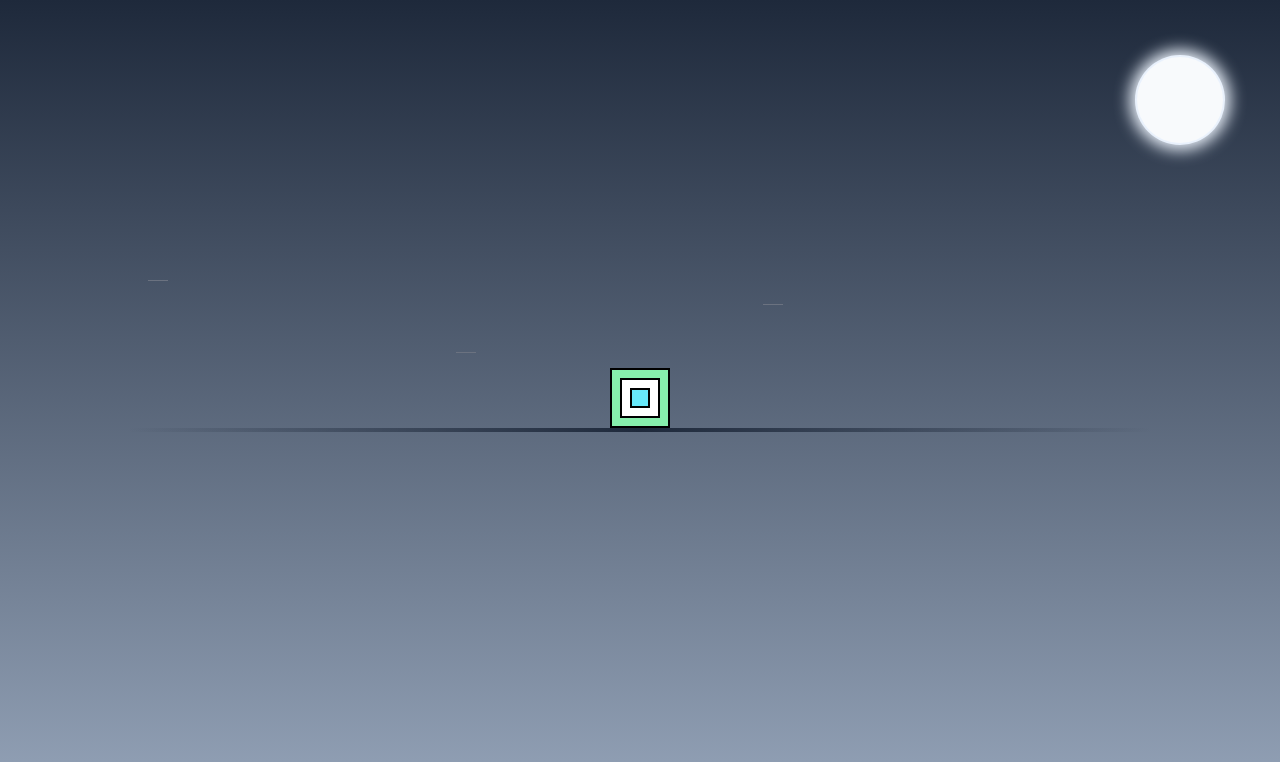
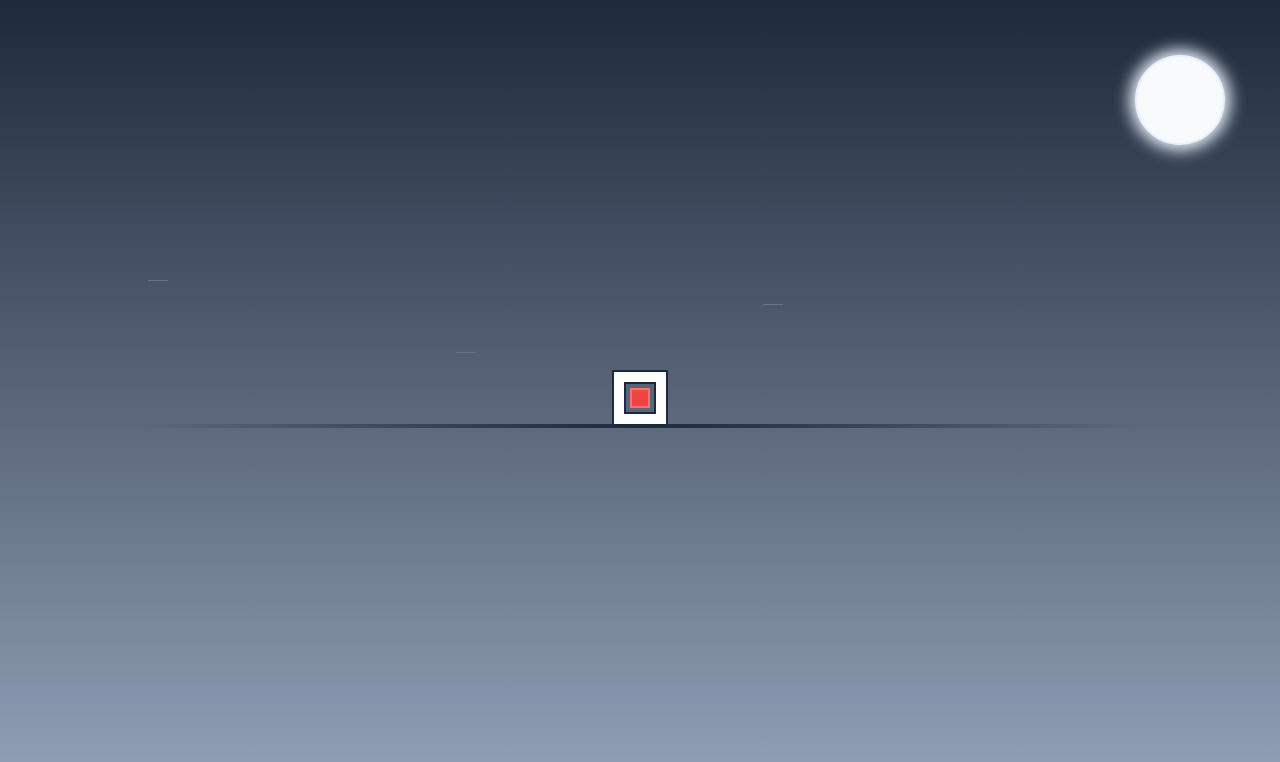
Before and after one commit to clubInformatique3000/framer-motion-test, a React (Vite) app: page / in a window 1280 px wide. Shown: the top 762 px of the page. Built offline with nearby package versions, Linux system fonts and the light colour scheme.

Commit message:
last updates 4h du mat

```diff
--- a/src/components/Square/Square.component.tsx
+++ b/src/components/Square/Square.component.tsx
@@ -52,16 +52,15 @@ export function SquareComponent({}: SquareComponentProps) {
   };
 
   return (
+
       <motion.div
+        layout
         initial={false}
         variants={variants}
         animate={currentVariant}
         onAnimationComplete={handleAnimationComplete}
-      className={style["outer-square"]}
-    >
-      <div className={style["middle-square"]}>
-        <div className={style["inner-square"]} />
-      </div>
+        className={style["middle-square"]}>
+          <motion.div layout className={style["inner-square"]} />
       </motion.div>
   );
 }
--- a/src/components/Square/style.module.css
+++ b/src/components/Square/style.module.css
@@ -1,11 +1,19 @@
-.outer-square {
-  @apply flex justify-center items-center border-2 border-black bg-green-300 w-[60px] h-[60px];
-}
+.middle-square {
 
-.middle-square {
-  @apply flex justify-center items-center border-2 border-black bg-white w-[40px] h-[40px];
+  @apply flex justify-center items-center border-2 border-slate-800 bg-slate-50 w-[52px] h-[52px];
+  @apply border-[10px] border-white bg-transparent relative;
+
+  &:after{
+    content: '';
+    @apply absolute top-0 left-0 w-full h-full border-2 border-slate-800;
+  }
+
+  &:before{
+    content: '';
+    @apply absolute w-[56px] h-[56px] border-2 border-slate-800 -top-[12px] -left-[12px];
+  }
 }
 
 .inner-square {
-  @apply border-2 border-black bg-cyan-300 w-[20px] h-[20px];
+  @apply border-2 border-red-400 bg-red-500 w-[20px] h-[20px];
 }
```
Lines whose indentation alone changed are shown as unchanged.
